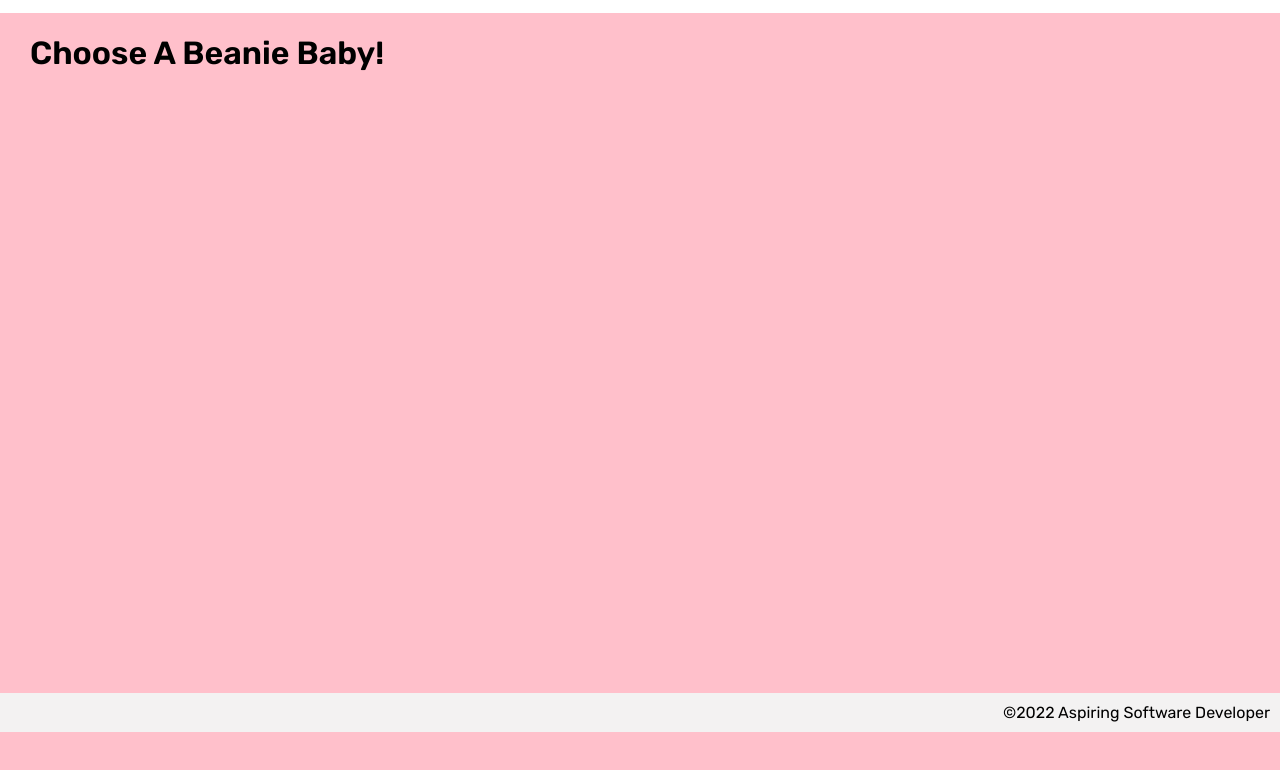
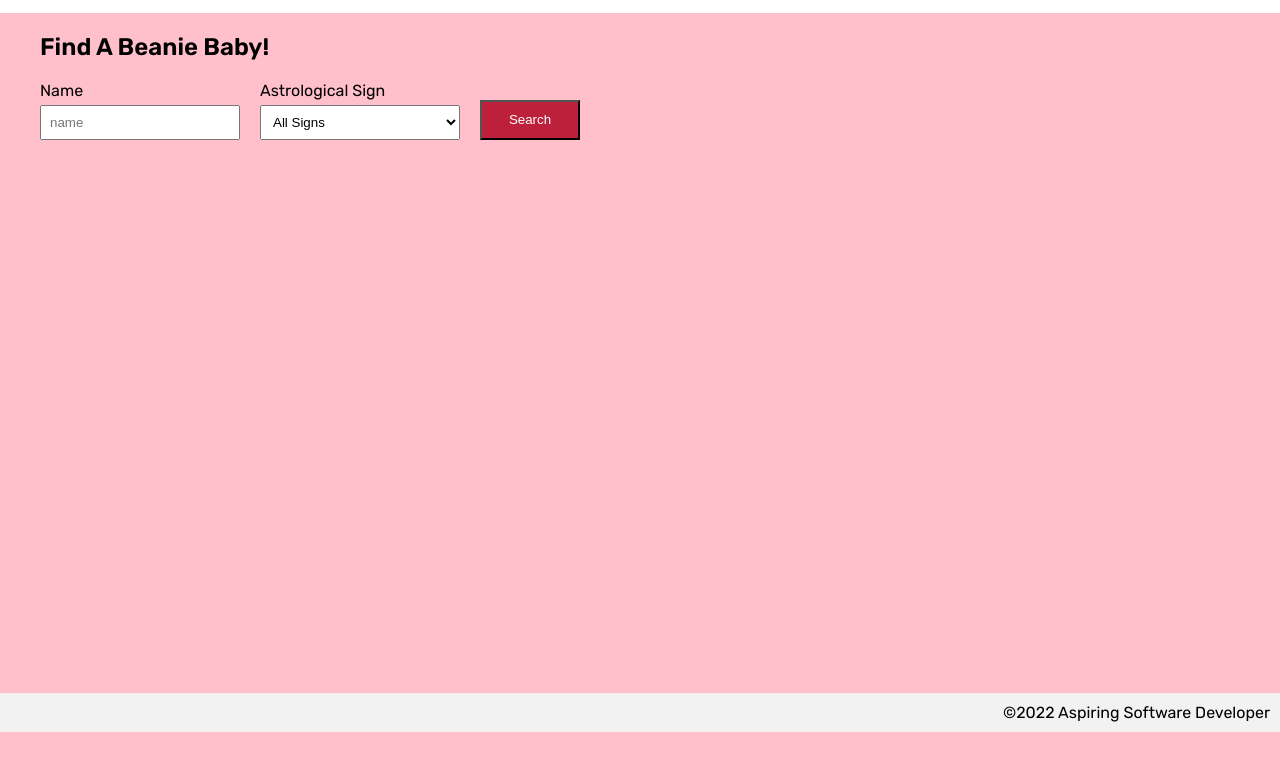
Before and after one commit to dillon-brock/beanie-babies, a plain HTML site: page index.html in a window 1280 px wide. Shown: the part 68-838 px from the top of the page. Drawn offline with nearby package versions, Linux system fonts and the light colour scheme; no server answers.

Commit message:
added html and css for form

```diff
--- a/index.html
+++ b/index.html
@@ -24,7 +24,34 @@
     </header>
 
     <main>
-        <h1>Choose A Beanie Baby!</h1>
+        <section id="top">
+            <h1>Find A Beanie Baby!</h1>
+            <form id="filter">
+                <label>
+                    Name
+                    <input name="title" placeholder="name">
+                </label>
+                <label>
+                    Astrological Sign
+                    <select name="astro-sign">
+                        <option value="all">All Signs</option>
+                        <option value="Aries">Aries</option>
+                        <option value="Taurus">Taurus</option>
+                        <option value="Gemini">Gemini</option>
+                        <option value="Cancer">Cancer</option>
+                        <option value="Leo">Leo</option>
+                        <option value="Virgo">Virgo</option>
+                        <option value="Libra">Libra</option>
+                        <option value="Scorpio">Scorpio</option>
+                        <option value="Sagittarius">Sagittarius</option>
+                        <option value="Capricorn">Capricorn</option>
+                        <option value="Aquarius">Aquarius</option>
+                        <option value="Pisces">Pisces</option>
+                    </select>
+                </label>
+                <button>Search</button>
+            </form>
+        </section>
         <ul id="bb-list"></ul>
     </main>
 
--- a/styles/home.css
+++ b/styles/home.css
@@ -1,10 +1,6 @@
 /* CSS for home page (index.html) */
 body {
     background-color: pink;
-}
-
-main h1 {
-    margin-left: 30px;
 }
 
 #bb-list {
@@ -57,3 +53,35 @@ span {
     text-transform: uppercase;
     font-size: 0.8rem;
 }
+
+#top {
+    margin-left: 40px;
+}
+
+#top form {
+    display: flex;
+    gap: 20px;
+    /* width: 200px; */
+    justify-items: center;
+}
+
+label {
+    display: grid;
+    grid-template-rows: auto 1fr;
+    align-items: start;
+    gap: 5px;
+}
+
+select, input {
+    width: 200px;
+    padding: 8px;
+
+}
+
+form button {
+    width: 100px;
+    height: 40px;
+    align-self: flex-end;
+    background: rgb(188, 32, 58);
+    color: white;
+}
```
